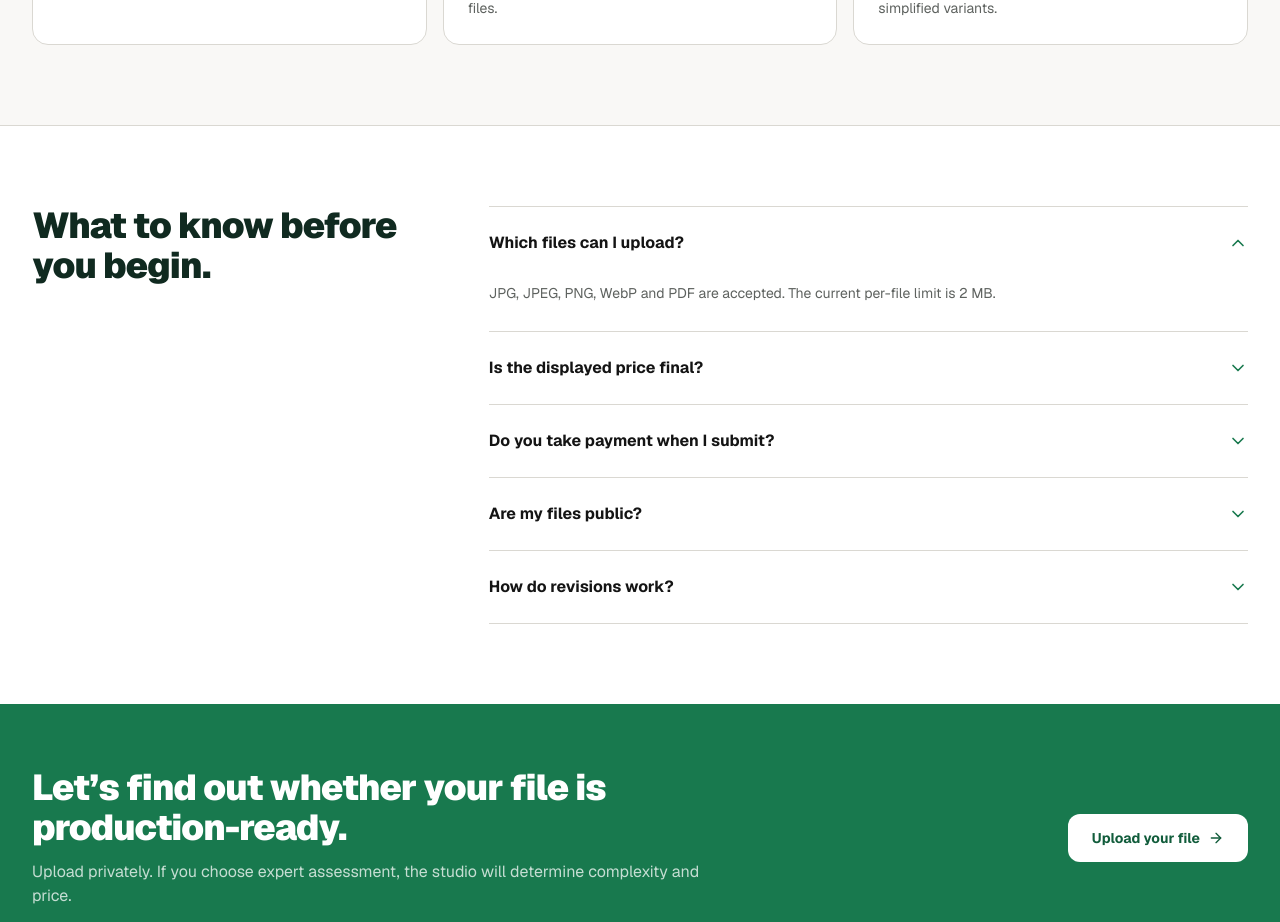
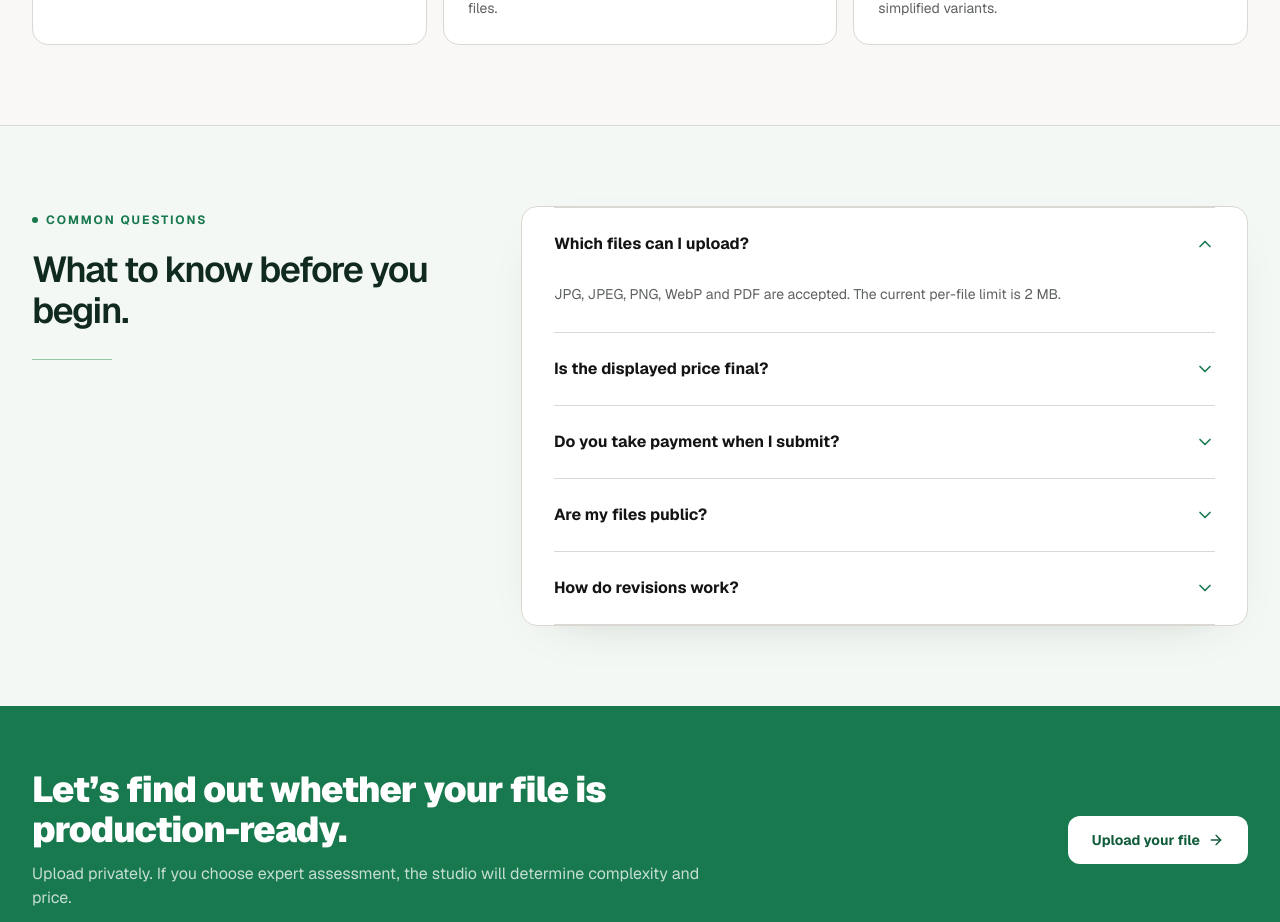
Before and after one commit to enesbv/artlantix, a Next.js app: page / in a window 1280 px wide. Shown: the part 5080-6002 px from the top of the page. Built offline with nearby package versions, Linux system fonts and the light colour scheme; no server answers; the database is empty.

Commit message:
design: refine homepage faq layout

```diff
--- a/components/HomePageContent.tsx
+++ b/components/HomePageContent.tsx
@@ -135,8 +135,17 @@ export default function HomePageContent({ locale }: { locale: string }) {
           <div className="mt-10 grid gap-4 md:grid-cols-3">{guides.map((guide) => <Link key={guide.slug} href={localizedPath(lang, `/guides/${guide.slug}`)} className="rounded-2xl border border-[#DAD8D2] bg-white p-6 transition hover:border-[#8FC9A6]"><h3 className="text-xl font-bold text-[#102A20]">{guide.title[lang]}</h3><p className="mt-3 text-sm leading-6 text-[#5E625F]">{guide.excerpt[lang]}</p></Link>)}</div>
         </section>
 
-        <section id="faq" className="border-t border-[#DAD8D2] bg-white">
-          <div className="mx-auto grid max-w-7xl gap-12 px-4 py-20 sm:px-6 lg:grid-cols-[.7fr_1.3fr] lg:px-8"><h2 className="text-4xl font-black tracking-tight text-[#102A20]">{copy.home.faqTitle}</h2><FaqList items={publicFaqs[lang]} /></div>
+        <section id="faq" className="scroll-mt-24 border-t border-[#DAD8D2] bg-[#F4F8F4]">
+          <div className="mx-auto grid max-w-7xl gap-10 px-4 py-16 sm:px-6 sm:py-20 lg:grid-cols-[.72fr_1.28fr] lg:items-start lg:gap-20 lg:px-8">
+            <div className="lg:sticky lg:top-28">
+              <p className="inline-flex items-center gap-2 text-xs font-bold uppercase tracking-[0.16em] text-[#18794E]"><span className="h-1.5 w-1.5 rounded-full bg-[#18794E]" aria-hidden="true" />{copy.home.faqEyebrow}</p>
+              <h2 className="mt-5 max-w-md text-3xl font-semibold leading-[1.12] tracking-[-0.04em] text-[#102A20] sm:text-4xl">{copy.home.faqTitle}</h2>
+              <div className="mt-7 h-px w-20 bg-[#8FC9A6]" aria-hidden="true" />
+            </div>
+            <div className="rounded-2xl border border-[#DAD8D2] bg-white px-5 shadow-[0_16px_50px_-36px_rgba(16,42,32,0.35)] sm:px-8">
+              <FaqList items={publicFaqs[lang]} />
+            </div>
+          </div>
         </section>
 
         <section className="bg-[#18794E] text-white"><div className="mx-auto flex max-w-7xl flex-col items-start justify-between gap-8 px-4 py-16 sm:px-6 md:flex-row md:items-center lg:px-8"><div><h2 className="max-w-2xl text-3xl font-black tracking-tight sm:text-4xl">{copy.home.finalTitle}</h2><p className="mt-3 max-w-2xl text-white/75">{copy.home.finalBody}</p></div><Link href={`${quotePath}?review=1`} className="inline-flex shrink-0 items-center gap-2 rounded-xl bg-white px-6 py-3.5 text-sm font-bold text-[#115C3B]">{copy.home.primary}<ArrowRight className="h-4 w-4" /></Link></div></section>
```
